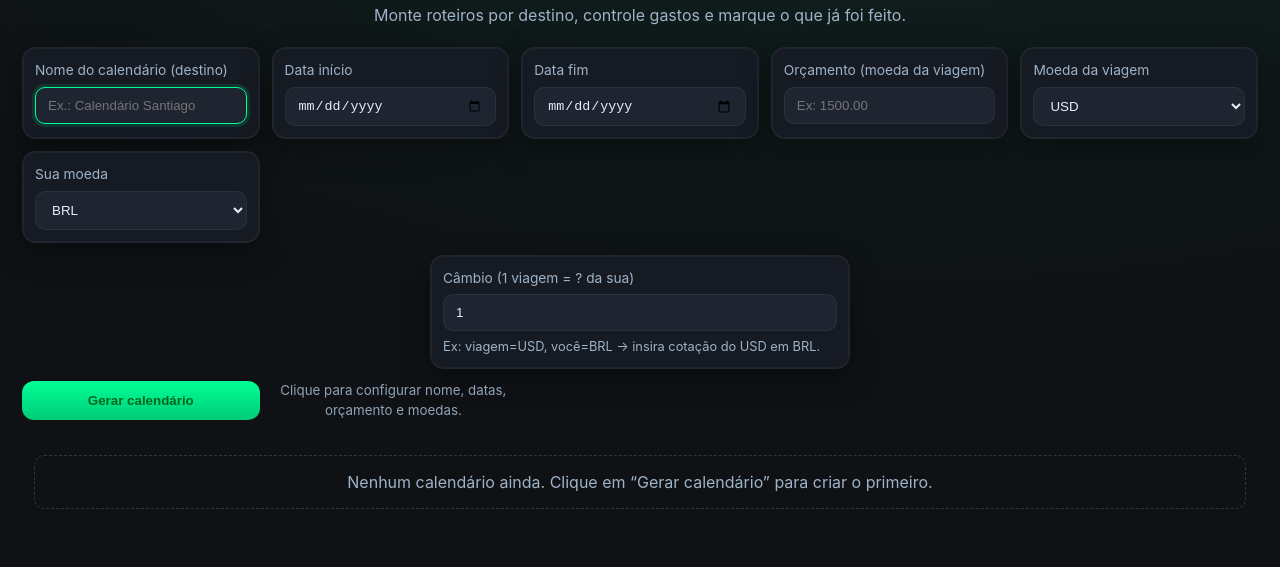
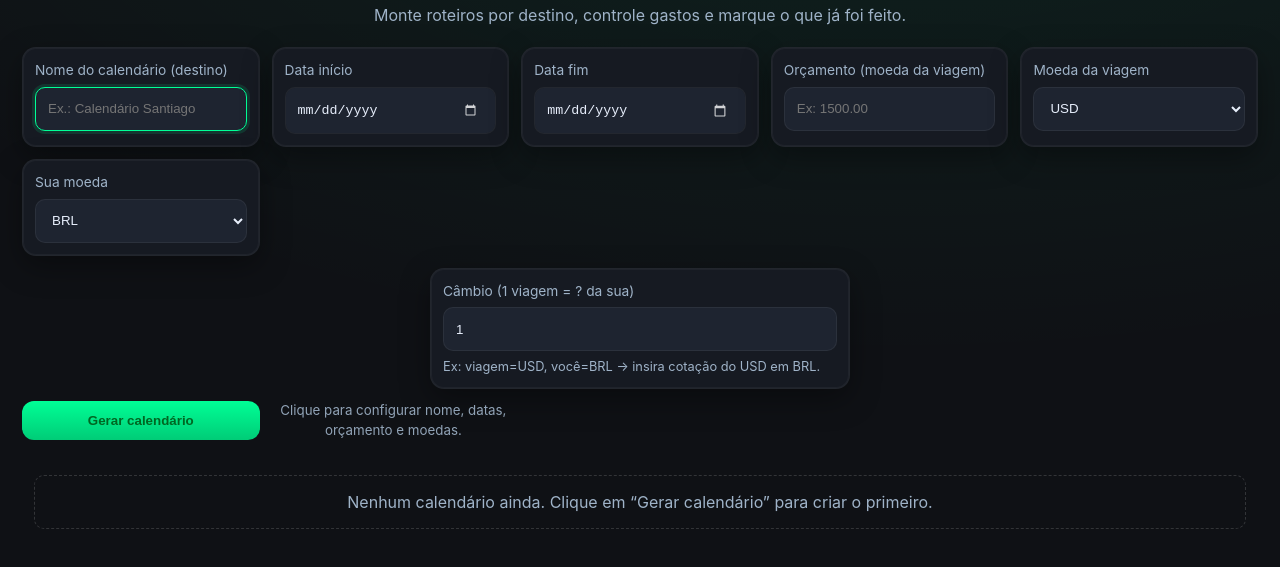
Before and after one commit to GSSamazza/Trip-Planner, a plain HTML site: page index.html in a window 1280 px wide. Both pictures are taken after a click on the button "Gerar calendário". Shown: the part 79-646 px from the top of the page. Drawn offline with Linux system fonts and the light colour scheme.

Commit message:
Add files via upload

```diff
--- a/index.css
+++ b/index.css
@@ -294,3 +294,59 @@ body{
 html {
   -webkit-text-size-adjust: 100%;
 }
+
+/* =========================
+   iOS / Safari – ajustes UI
+   ========================= */
+
+/* Evita zoom ao focar (Safari dá zoom se font-size < 16px) */
+@media (max-width: 768px){
+  input, select, textarea { font-size: 16px; }
+  .field input, .field select, .modal-fields input { font-size: 16px; }
+}
+
+/* Altura mínima confortável para toque (44px) */
+.field input, .field select, .modal-fields input {
+  min-height: 44px;
+  line-height: 1.3;
+}
+
+/* Safe area (notch) — garante respiro no topo/laterais */
+@supports(padding:max(0px)){
+  body{
+    padding-left: env(safe-area-inset-left);
+    padding-right: env(safe-area-inset-right);
+  }
+  .app-header{
+    padding-top: calc(28px + env(safe-area-inset-top));
+  }
+}
+
+/* Normaliza o input de data no Safari (remove “pill” interno) */
+input[type="date"]{
+  -webkit-appearance: none;
+  appearance: none;
+  overflow: hidden;           /* evita que o “pill” interno vaze */
+  background-clip: padding-box;
+}
+
+/* Tira paddings internos que criam o “pill” */
+input[type="date"]::-webkit-datetime-edit,
+input[type="date"]::-webkit-datetime-edit-fields-wrapper,
+input[type="date"]::-webkit-datetime-edit-text,
+input[type="date"]::-webkit-datetime-edit-month-field,
+input[type="date"]::-webkit-datetime-edit-day-field,
+input[type="date"]::-webkit-datetime-edit-year-field{
+  padding: 0;
+  color: var(--text);
+}
+
+/* Ícone do calendário visível em tema escuro */
+input[type="date"]::-webkit-calendar-picker-indicator{
+  filter: invert(1) opacity(.8);
+  cursor: pointer;
+  padding: 6px;
+}
+
+/* Suaviza auto-ajuste de texto do Safari */
+html { -webkit-text-size-adjust: 100%; }
```
